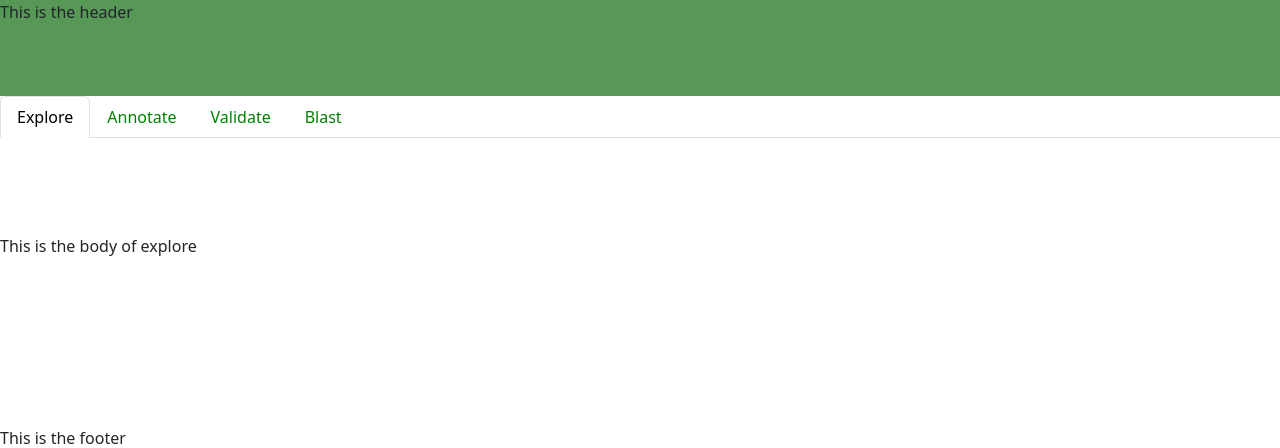
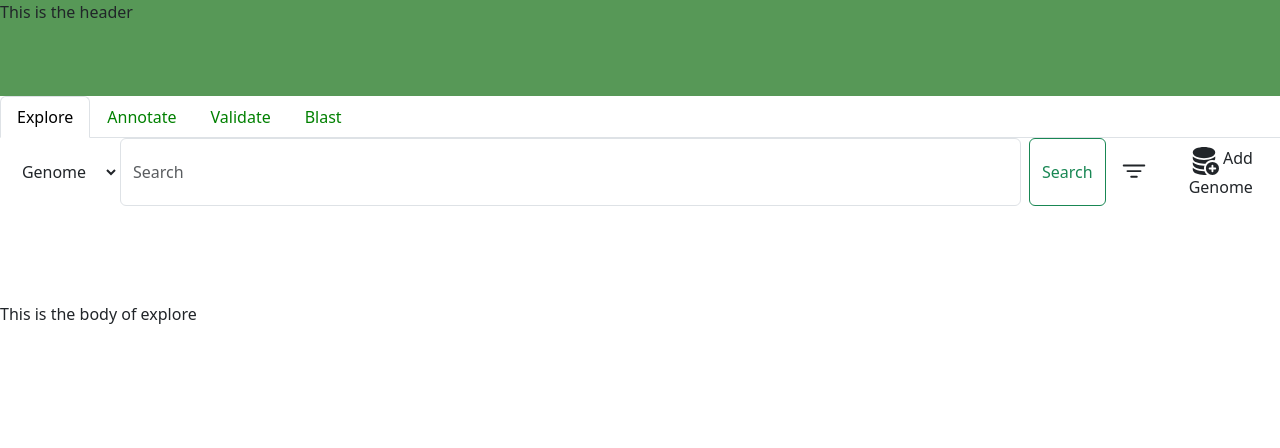
Before and after one commit to anaellle/ProjWeb_GenomeAnnot, a Django app: page /explore/ in a window 1280 px wide. Shown: the top 448 px of the page. Run offline with Django 4.2, Linux system fonts and the light colour scheme.

Commit message:
search bar html

```diff
--- a/GenomeAnnot/GenomeAnnot/templates/base.html
+++ b/GenomeAnnot/GenomeAnnot/templates/base.html
@@ -25,13 +25,21 @@
        This is the header <br><br><br><br>
    </header>
 
-<!-- --------------- NAVIGATION --------------- -->
+<!-- --------------- NAVIGATION TAB --------------- -->
 <div class="nav nav-tabs" id="nav-tab" role="tablist">
     <a class="nav-link {% if active_tab == 'explore' %}active{% endif %}" id="nav-explore-tab" href="{% url 'explore:index' %}" role="tab" >Explore</a>
     <a class="nav-link {% if active_tab == 'annotate' %}active{% endif %}" id="nav-annotate-tab" href="{% url 'annotate:index' %}" role="tab" >Annotate</a>
     <a class="nav-link {% if active_tab == 'validate' %}active{% endif %}" id="nav-validate-tab" href="{% url 'validate:index' %}" role="tab"  >Validate</a>
     <a class="nav-link {% if active_tab == 'blast' %}active{% endif %}" id="nav-blast-tab" href="{% url 'blast:index' %}" role="tab"  >Blast</a>
 </div>
+
+
+
+
+    <!-- --------------- SEARCHBAR --------------- -->
+
+    {% block  search %}
+    {% endblock %}
 
 
     <!-- --------------- CONTENT --------------- -->
--- /dev/null
+++ b/GenomeAnnot/GenomeAnnot/templates/searchbar_base.html
@@ -0,0 +1,55 @@
+
+
+<!-------------- Research -------------->
+
+<form class="d-flex" role="search">
+
+    <!-------------- Result type -------------->
+    {% block  dropdown %}
+    {% endblock %}
+    <!-- exemple :
+        <select name="res_type" id="res_type-select" class="btn">
+        <option value="genome" > Genome </option>
+        <option value="sequence" > Sequence </option>
+        </select>
+    -->
+
+    <!-------------- Search bar -------------->
+
+    <input class="form-control me-2" type="search" placeholder="Search" aria-label="Search">
+    <button class="btn btn-outline-success" type="submit">Search</button>
+
+
+    <!-------------- Filter -------------->
+
+    <!-- Button trigger modal -->
+    <button type="button" class="btn " data-bs-toggle="modal" data-bs-target="#FilterModal">
+        <svg xmlns="http://www.w3.org/2000/svg" width="30" height="30" fill="currentColor" class="bi bi-filter" viewBox="0 0 16 16">
+            <path d="M6 10.5a.5.5 0 0 1 .5-.5h3a.5.5 0 0 1 0 1h-3a.5.5 0 0 1-.5-.5m-2-3a.5.5 0 0 1 .5-.5h7a.5.5 0 0 1 0 1h-7a.5.5 0 0 1-.5-.5m-2-3a.5.5 0 0 1 .5-.5h11a.5.5 0 0 1 0 1h-11a.5.5 0 0 1-.5-.5"/>
+        </svg>
+    </button>
+
+    <!-- Modal -->
+    <div class="modal fade" id="FilterModal" tabindex="-1" aria-labelledby="FilterModal" aria-hidden="true">
+        <div class="modal-dialog modal-dialog-centered">
+        <div class="modal-content">
+            <div class="modal-header">
+            <h1 class="modal-title fs-5" id="exampleModalLabel">Filters</h1>
+            <button type="button" class="btn-close" data-bs-dismiss="modal" aria-label="Close"></button>
+            </div>
+            <div class="modal-body">
+                {% block  filter %}
+                {% endblock %}
+            </div>
+            <div class="modal-footer">
+            <button type="button" class="btn btn-secondary" data-bs-dismiss="modal">Close</button>
+            <button type="button" class="btn btn-primary">Apply</button>
+            </div>
+        </div>
+        </div>
+    </div>
+
+    {% block  otherElementBar %}
+    {% endblock %}
+
+</form>
--- /dev/null
+++ b/GenomeAnnot/annotate/templates/annotate/searchbar_annotate.html
@@ -0,0 +1,6 @@
+{% extends 'searchbar_base.html' %}
+
+
+{% block  filter %}
+    filter of annotate
+{% endblock %}
--- a/GenomeAnnot/blast/templates/blast/main_blast.html
+++ b/GenomeAnnot/blast/templates/blast/main_blast.html
@@ -1,8 +1,9 @@
 {% extends 'base.html' %}
 
 
-{% block  body %}
+<!-- --------------- CONTENT --------------- -->
 
+{% block body %}
     <br><br><br><br>
     This is the body of blast
     <br><br><br><br>
--- a/GenomeAnnot/explore/templates/explore/main_explore.html
+++ b/GenomeAnnot/explore/templates/explore/main_explore.html
@@ -1,7 +1,16 @@
 {% extends 'base.html' %}
 
+<!-- --------------- SEARCHBAR --------------- -->
 
-{% block  body %}
+
+{% block  search %}
+{% include 'explore/searchbar_explore.html' %}
+{% endblock %}
+
+
+<!-- --------------- CONTENT --------------- -->
+
+{% block body %}
     <br><br><br><br>
     This is the body of explore
     <br><br><br><br>
--- /dev/null
+++ b/GenomeAnnot/explore/templates/explore/searchbar_explore.html
@@ -0,0 +1,29 @@
+{% extends 'searchbar_base.html' %}
+
+<!-------------- Result type -------------->
+
+{% block  dropdown %}
+<select name="res_type" id="res_type-select" class="btn">
+    <option value="genome" > Genome </option>
+    <option value="sequence" > Sequence </option>
+  </select>
+{% endblock %}
+
+
+<!-------------- Filter -------------->
+{% block  filter %}
+    filter of explore
+{% endblock %}
+
+
+<!-------------- Add genome -------------->
+
+{% block  otherElementBar %}
+<button type="button" class="btn">
+    <svg xmlns="http://www.w3.org/2000/svg" width="30" height="30" fill="currentColor" class="bi bi-database-fill-add" viewBox="0 0 16 16">
+        <path d="M12.5 16a3.5 3.5 0 1 0 0-7 3.5 3.5 0 0 0 0 7m.5-5v1h1a.5.5 0 0 1 0 1h-1v1a.5.5 0 0 1-1 0v-1h-1a.5.5 0 0 1 0-1h1v-1a.5.5 0 0 1 1 0M8 1c-1.573 0-3.022.289-4.096.777C2.875 2.245 2 2.993 2 4s.875 1.755 1.904 2.223C4.978 6.711 6.427 7 8 7s3.022-.289 4.096-.777C13.125 5.755 14 5.007 14 4s-.875-1.755-1.904-2.223C11.022 1.289 9.573 1 8 1"/>
+        <path d="M2 7v-.839c.457.432 1.004.751 1.49.972C4.722 7.693 6.318 8 8 8s3.278-.307 4.51-.867c.486-.22 1.033-.54 1.49-.972V7c0 .424-.155.802-.411 1.133a4.51 4.51 0 0 0-4.815 1.843A12 12 0 0 1 8 10c-1.573 0-3.022-.289-4.096-.777C2.875 8.755 2 8.007 2 7m6.257 3.998L8 11c-1.682 0-3.278-.307-4.51-.867-.486-.22-1.033-.54-1.49-.972V10c0 1.007.875 1.755 1.904 2.223C4.978 12.711 6.427 13 8 13h.027a4.55 4.55 0 0 1 .23-2.002m-.002 3L8 14c-1.682 0-3.278-.307-4.51-.867-.486-.22-1.033-.54-1.49-.972V13c0 1.007.875 1.755 1.904 2.223C4.978 15.711 6.427 16 8 16c.536 0 1.058-.034 1.555-.097a4.5 4.5 0 0 1-1.3-1.905"/>
+    </svg>
+    Add Genome
+</button>
+{% endblock %}
--- /dev/null
+++ b/GenomeAnnot/validate/templates/validate/searchbar_validate.html
@@ -0,0 +1,6 @@
+{% extends 'searchbar_base.html' %}
+
+
+{% block  filter %}
+    filter of validate
+{% endblock %}
```
Also changed, not shown: GenomeAnnot/annotate/templates/annotate/main_annotate.html (+10 -2 lines), GenomeAnnot/validate/templates/validate/main_validate.html (+10 -1 lines).
